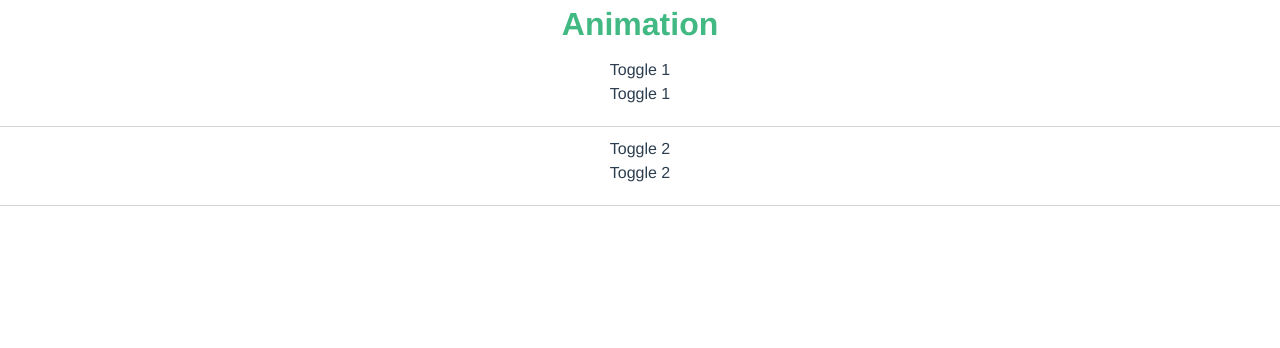
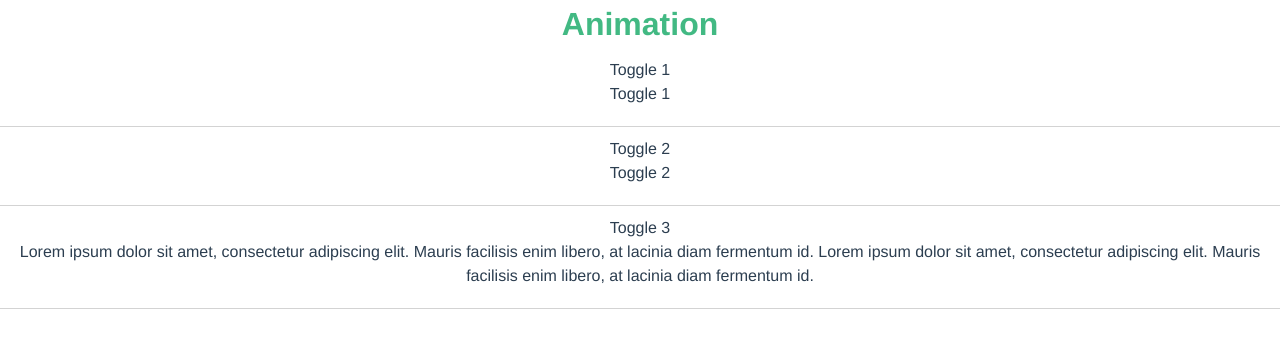
Before and after one commit to kyeongmin21/eventbus-todo, a Vue app: page /animation in a window 1280 px wide. Shown: the top 348 px of the page. Built offline with nearby package versions, Linux system fonts and the light colour scheme.

Commit message:
feat: bounce 애니메이션 구현

```diff
--- a/src/views/Animation.vue
+++ b/src/views/Animation.vue
@@ -14,6 +14,16 @@
         <div v-if="show2">Toggle 2</div>
       </transition>
     </section>
+
+    <section>
+      <button @click="show3 = !show3">Toggle 3</button>
+      <transition name="bounce">
+        <div v-if="show3">Lorem ipsum dolor sit amet, consectetur adipiscing elit.
+          Mauris facilisis enim libero, at lacinia diam fermentum id.
+          Lorem ipsum dolor sit amet, consectetur adipiscing elit.
+          Mauris facilisis enim libero, at lacinia diam fermentum id.</div>
+      </transition>
+    </section>
   </div>
 </template>
 
@@ -23,6 +33,7 @@ export default {
     return {
       show: true,
       show2: true,
+      show3: true,
     };
   },
   methods: {
@@ -42,4 +53,12 @@ export default {
 .slide-fade-enter-active { transition: all .3s ease; }
 .slide-fade-leave-active { transition: all .8s cubic-bezier(1.0, 0.5, 0.8, 1.0); }
 .slide-fade-enter, .slide-fade-leave-to { transform: translateX(10px); opacity: 0;}
+
+.bounce-enter-active { animation: bounce-in .5s; }
+.bounce-leave-active { animation: bounce-in .5s reverse; }
+@keyframes bounce-in {
+  0% { transform: scale(0); }
+  50% { transform: scale(1.5); }
+  100% { transform: scale(1); }
+}
 </style>
```
